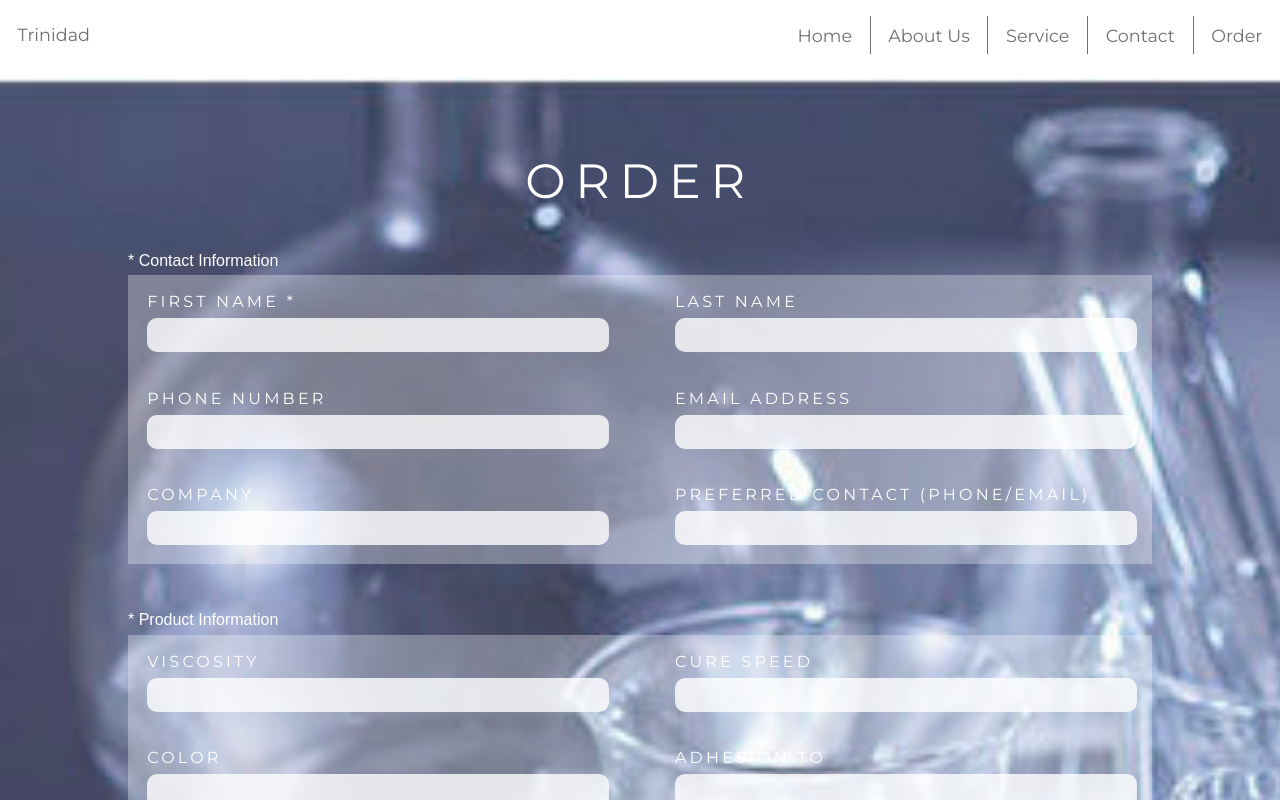
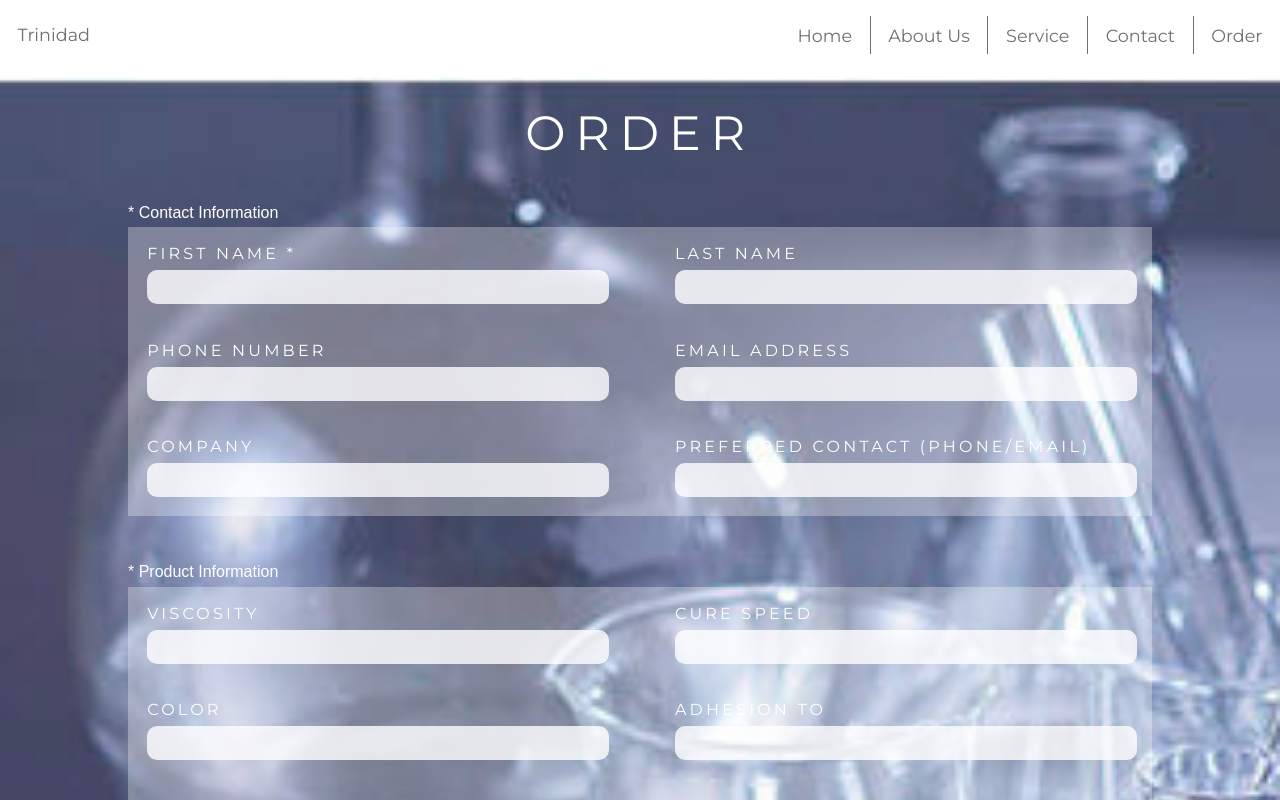
Before and after one commit to AurlinD/trinidad, a React (Create React App) app in the folder client/: page /order in a window 1280 px wide. Shown: the top 800 px of the page. Built offline with nearby package versions, Linux system fonts and the light colour scheme.

Commit message:
minior header spacing change

```diff
--- a/client/src/components/styles/order.css
+++ b/client/src/components/styles/order.css
@@ -10,7 +10,7 @@
   text-align: center;
   color: white;
   font-size: 48px;
-  padding-top: 10vh;
+  padding-top: 4vh;
   letter-spacing: 0.2em;
 }
 
```
